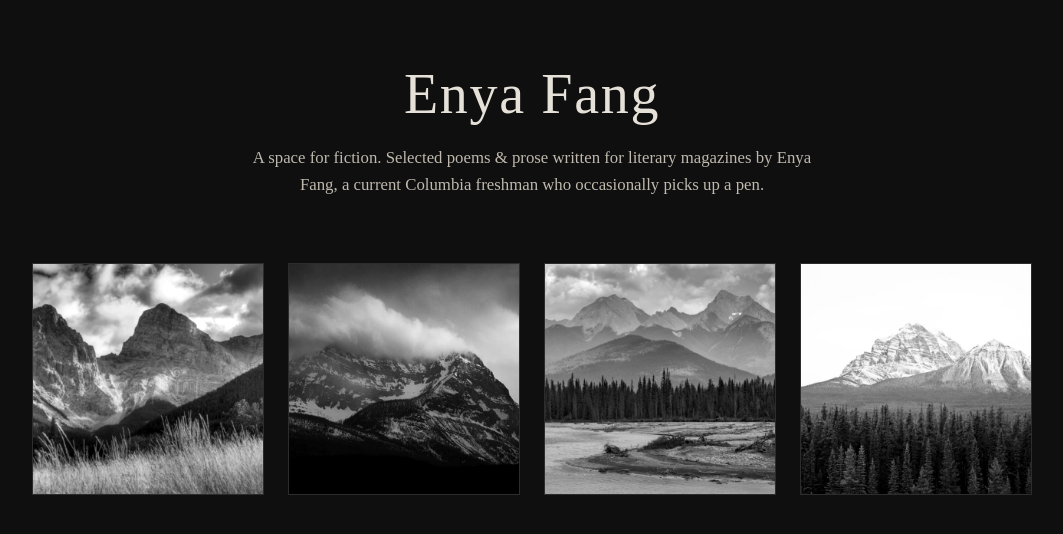
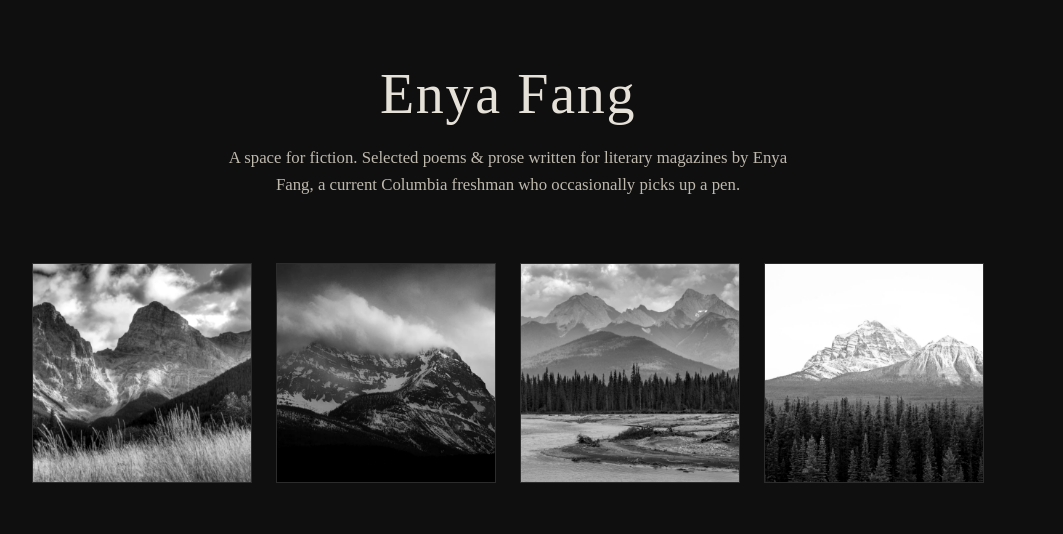
Before and after one commit to enyaf/JADE-2026, a React (Vite) app: page / in a window 1280 px wide. Shown: the top 534 px of the page, without its empty margins (0-1063 px from the left). Built offline with nearby package versions, Linux system fonts and the light colour scheme.

Commit message:
centering

```diff
--- a/src/App.css
+++ b/src/App.css
@@ -49,8 +49,9 @@
 /* Portfolio grid */
 .portfolio {
   display: grid;
-  grid-template-columns: repeat(auto-fill, minmax(220px, 1fr));
+  grid-template-columns: repeat(auto-fill, minmax(220px, 220px));
   gap: 1.5rem;
+  justify-content: center;
   margin: 0 auto;
   max-width: 1000px;
 }
```
